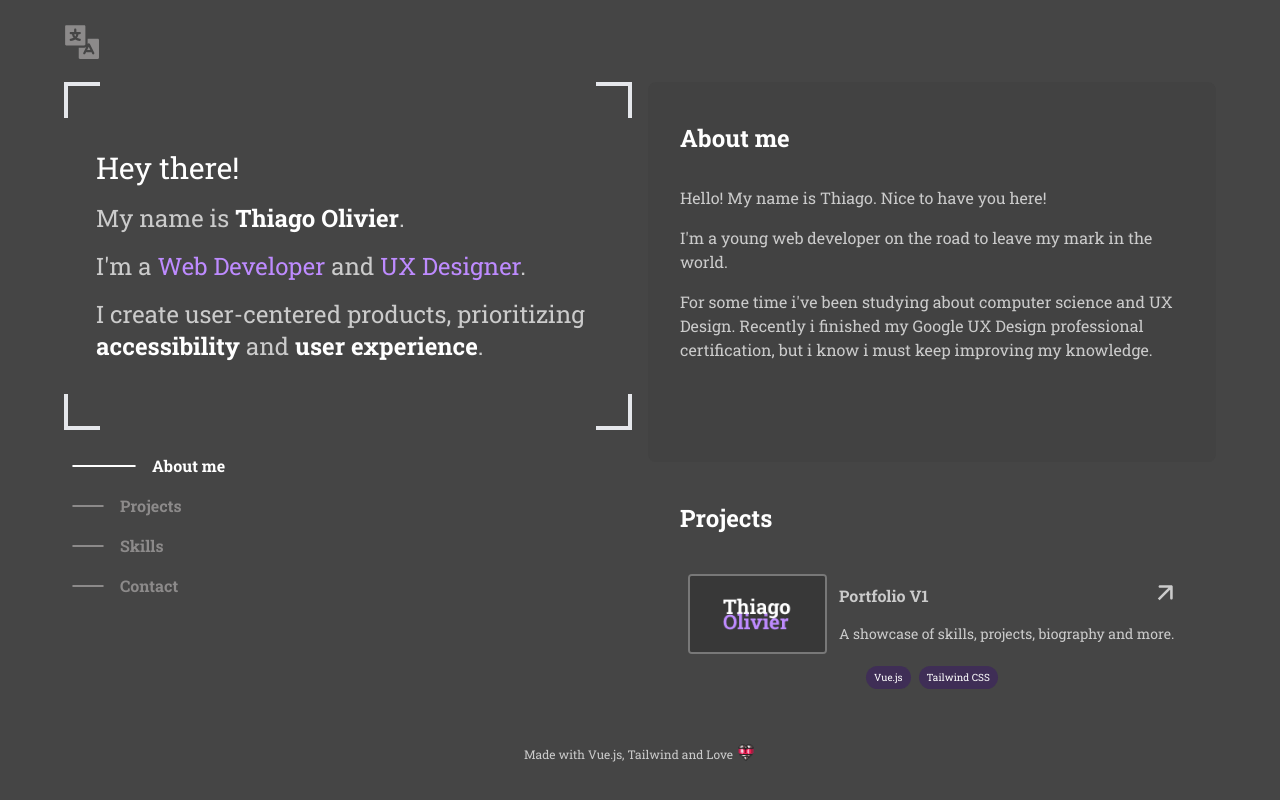
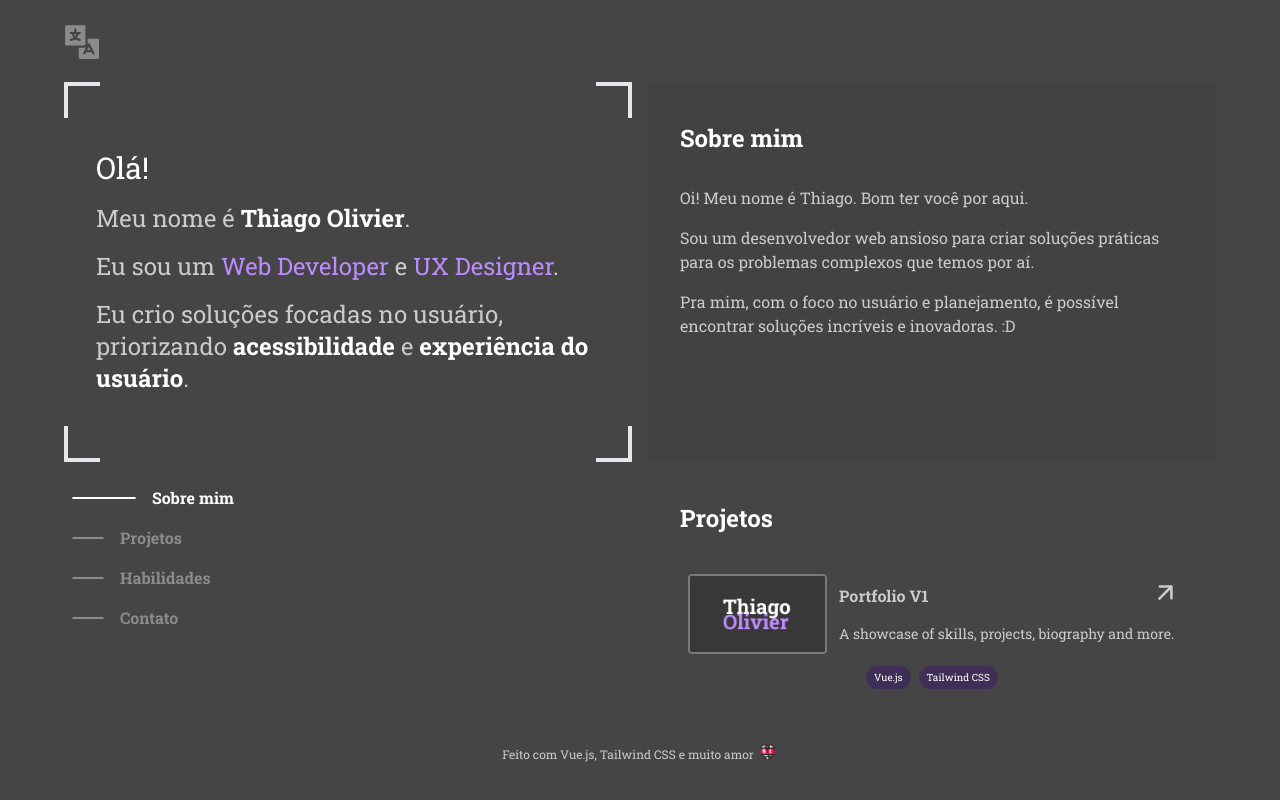
Before and after one commit to thiagoolivier/portfolio, a Vue app: page / in a window 1280 px wide. Built offline with nearby package versions, Linux system fonts and the light colour scheme.

Commit message:
Implements language switcher

```diff
--- a/package.json
+++ b/package.json
@@ -10,7 +10,8 @@
   },
   "dependencies": {
     "@vueuse/core": "^10.5.0",
-    "vue": "^3.3.4"
+    "vue": "^3.3.4",
+    "vue-i18n": "^9.6.4"
   },
   "devDependencies": {
     "@vitejs/plugin-vue": "^4.2.3",
--- a/src/App.vue
+++ b/src/App.vue
@@ -1,7 +1,7 @@
 <template>
   <div class="md:max-h-[100vh] py-6 lg:px-2">
     <div class="grid lg:grid-cols-1 lg:max-w-6xl lg:mx-auto max-lg:mx-2">
-      <TranslateButton />
+      <TranslateButton :title="$t('translateButton.title')" />
     </div>
     <div class="grid gap-4 lg:grid-cols-2 lg:max-w-6xl lg:mx-auto mt-4">
       <LeftDiv class="max-lg:mx-2" />
@@ -9,8 +9,8 @@
     </div>
     <footer class="grid lg:grid-cols-1 lg:max-w-6xl lg:mx-auto max-lg:mx-2">
       <p class="py-4 text-center">
-        <small class="text-xs normal-text align-bottom">Made with Vue.js, Tailwind and Love </small>
-        <img class="inline w-5" src="/images/heart-tank.gif" alt="Megaman-x heart tank GIF.">
+        <small class="text-xs normal-text align-bottom">{{ $t('footer.madeWith') }}</small>
+        <img class="ml-1 inline w-5" src="/images/heart-tank.gif" alt="Megaman-x heart tank GIF.">
       </p>
     </footer>
   </div>
--- a/src/components/ContactOption.vue
+++ b/src/components/ContactOption.vue
@@ -11,7 +11,7 @@
       <slot name="link-text"></slot>
     </span>
 
-    <button ref="copyBtn" @click="copyText" title="Copy content" id="copy-btn" class="inline-block">
+    <button ref="copyBtn" @click="copyText" :title="$t('components.contactOption.copyContentTitle')" id="copy-btn" class="inline-block">
       <svg class="svg-icon" id="copy-icon" width="24" height="24" viewBox="0 0 24 24" xmlns="http://www.w3.org/2000/svg">
         <path
           d="M15.2728 4H6.54549C5.74549 4 5.09094 4.65455 5.09094 5.45455V15.6364H6.54549V5.45455H15.2728V4ZM17.4546 6.90909H9.45458C8.65458 6.90909 8.00003 7.56364 8.00003 8.36364V18.5455C8.00003 19.3455 8.65458 20 9.45458 20H17.4546C18.2546 20 18.9091 19.3455 18.9091 18.5455V8.36364C18.9091 7.56364 18.2546 6.90909 17.4546 6.90909ZM17.4546 18.5455H9.45458V8.36364H17.4546V18.5455Z" />
--- a/src/components/CopyAlert.vue
+++ b/src/components/CopyAlert.vue
@@ -1,11 +1,10 @@
 <template>
   <div class="badge -right-7 -top-8 w-max py-1 px-1 text-xs font-bold shadow-md">
-    Text copied
+     {{ $t('components.copyAlert') }}
   </div>
 </template>
 
 <script setup>
-
 </script>
 
 <style scoped>
--- a/src/layouts/LeftDiv.vue
+++ b/src/layouts/LeftDiv.vue
@@ -7,14 +7,15 @@
       </div>
 
       <div class="font-normal px-8 space-y-4">
-        <h1 class="text-3xl text-white">Hey there!</h1>
+        <h1 class="text-3xl text-white">{{ $t('salutation.hey_there') }}</h1>
         <p class="text-2xl text-[#CBCBCB] space-y-4">
-          <span class="inline-block">My name is <span class="text-white font-bold">Thiago Olivier</span>.</span><br>
-          <span class="inline-block">I'm a <span class="text-[#BE8BFF]">Web Developer</span> and <span
-              class="text-[#BE8BFF]">UX Designer</span>.</span><br>
-          <span class="inline-block">I create user-centered products, prioritizing <span
-              class="text-white font-bold">accessibility</span> and <span class="text-white font-bold">user
-              experience</span>.</span>
+          <span class="inline-block">{{ $t('salutation.my_name_is') }} <span class="text-white font-bold">Thiago
+              Olivier</span>.</span><br>
+          <span class="inline-block">{{ $t('salutation.im_a') }} <span class="text-[#BE8BFF]">Web Developer</span> {{
+            $t('salutation.and') }}<span class="text-[#BE8BFF]"> UX Designer</span>.</span><br>
+          <span class="inline-block">{{ $t('salutation.i_create') }} <span class="text-white font-bold">{{
+            $t('salutation.accessibility') }}</span> {{ $t('salutation.and') }} <span class="text-white font-bold">
+              {{ $t('salutation.ux') }}</span>.</span>
         </p>
       </div>
 
@@ -25,13 +26,26 @@
     </div>
     <nav v-if="width >= 1024" class="mt-4">
       <ul id="desktop-nav" class="w-max">
-        <template v-for="(item, index) in desktopNavItems" :key="index">
-          <li :id="item.htmlId">
-            <DesktopNavItem :href="item.href">
-              {{ item.innerText }}
-            </DesktopNavItem>
-          </li>
-        </template>
+        <li :id="'about-me-nav'">
+          <DesktopNavItem :href="'#about-me'">
+            {{ $t('desktop_nav_items.about_me') }}
+          </DesktopNavItem>
+        </li>
+        <li :id="'projects-nav'">
+          <DesktopNavItem :href="'#projects'">
+            {{ $t('desktop_nav_items.projects') }}
+          </DesktopNavItem>
+        </li>
+        <li :id="'skills-nav'">
+          <DesktopNavItem :href="'#skills'">
+            {{ $t('desktop_nav_items.skills') }}
+          </DesktopNavItem>
+        </li>
+        <li :id="'contact-nav'">
+          <DesktopNavItem :href="'#contact'">
+            {{ $t('desktop_nav_items.contact') }}
+          </DesktopNavItem>
+        </li>
       </ul>
     </nav>
   </div>
@@ -44,41 +58,18 @@ import CorneredContainer from '../components/CorneredContainer.vue';
 import DesktopNavItem from '../components/DesktopNavItem.vue';
 
 const useBreakpoints = () => {
-  let windowWidth = ref(window.innerWidth)
+  let windowWidth = ref(window.innerWidth);
 
-  const onWidthChange = () => windowWidth.value = window.innerWidth
-  onMounted(() => window.addEventListener('resize', onWidthChange))
-  onUnmounted(() => window.removeEventListener('resize', onWidthChange))
+  const onWidthChange = () => windowWidth.value = window.innerWidth;
+  onMounted(() => window.addEventListener('resize', onWidthChange));
+  onUnmounted(() => window.removeEventListener('resize', onWidthChange));
 
-  const width = computed(() => windowWidth.value)
+  const width = computed(() => windowWidth.value);
 
   return { width }
 }
 
-const { width } = useBreakpoints()
-
-const desktopNavItems = [
-  {
-    "htmlId": 'about-me-nav',
-    "href": '#about-me',
-    "innerText": "About me"
-  },
-  {
-    "htmlId": 'projects-nav',
-    "href": "#projects",
-    "innerText": "Projects"
-  },
-  {
-    "htmlId": 'skills-nav',
-    "href": "#skills",
-    "innerText": "Skills"
-  },
-  {
-    "htmlId": 'contact-nav',
-    "href": "#contact",
-    "innerText": "Contact"
-  },
-]
+const { width } = useBreakpoints();
 
 function handleRightDivScroll() {
   const parentDiv = document.getElementById('right-div');
--- a/src/layouts/RightDiv.vue
+++ b/src/layouts/RightDiv.vue
@@ -1,50 +1,49 @@
 <template>
   <div id="right-div" class="scroll-smooth">
     <Container id="about-me" class="bg-[#424242]">
-      <h2 class="content-title">About me</h2>
+      <h2 class="content-title">{{ $t('about.title') }}</h2>
       <div class="normal-text">
-        <p>Hello! My name is Thiago. Nice to have you here!</p>
-        <p>I'm a young web developer on the road to leave my mark in the world.</p>
-        <p>For some time i've been studying about computer science and UX Design. Recently i finished my Google UX Design
-          professional certification, but i know i must keep improving my knowledge.</p>
+        <p>{{ $t('about.p1') }}</p>
+        <p>{{ $t('about.p2') }}</p>
+        <p>{{ $t('about.p3') }}</p>
       </div>
     </Container>
 
     <Container id="projects">
-      <h2 class="content-title">Projects</h2>
+      <h2 class="content-title">{{ $t('projects.title') }}</h2>
       <div class="space-y-3">
       <ProjectCard v-for="project in projects" :key="project" :project="project" />
       </div>
     </Container>
 
     <Container id="skills" class="bg-[#424242]">
-      <h2 class="content-title">Skills</h2>
+      <h2 class="content-title">{{  $t('skills.title') }}</h2>
       <Skill :skillLevel="3">
-        <slot>Laravel</slot>
+        <slot>{{  $t('skills.skill1') }}</slot>
       </Skill>
       <Skill :skillLevel="2">
-        <slot>Vue.js</slot>
+        <slot>{{  $t('skills.skill2') }}</slot>
       </Skill>
       <Skill :skillLevel="3">
-        <slot>UX Design and Figma</slot>
+        <slot>{{  $t('skills.skill3') }}</slot>
       </Skill>
       <Skill :skillLevel="4">
-        <slot>Problem-Solving</slot>
+        <slot>{{  $t('skills.skill4') }}</slot>
       </Skill>
       <Skill :skillLevel="4">
-        <slot>Communication</slot>
+        <slot>{{  $t('skills.skill5') }}</slot>
       </Skill>
       <Skill :skillLevel="3">
-        <slot>Adaptability</slot>
+        <slot>{{  $t('skills.skill6') }}</slot>
       </Skill>
     </Container>
 
     <Container id="contact" class="flex flex-col items-center pt-32 md:pb-[18rem] max-sm:pb-[10rem] space-y-[6rem]">
-      <h2 class="content-title">Contact</h2>
-      <p class="normal-text text-center">Feel free to reach me through the following links</p>
+      <h2 class="content-title">{{ $t('contact.title') }}</h2>
+      <p class="normal-text text-center">{{ $t('contact.feelFree') }}</p>
 
       <div class="space-y-8">
-        <ContactOption :title="'Link to Github'" :url="'https://www.github.com/thiagoolivier'">
+        <ContactOption :title="$t('contact.github.title')" :url="'https://www.github.com/thiagoolivier'">
           <template #contact-icon>
             <svg class="svg-icon" width="28" height="28" viewBox="0 0 28 28" xmlns="http://www.w3.org/2000/svg">
               <path
@@ -57,7 +56,7 @@
           </template>
         </ContactOption>
 
-        <ContactOption :title="'Link to Linkedin'" :url="'https://www.linkedin.com/in/thiagoolivier/'">
+        <ContactOption :title="$t('contact.linkedin.title')" :url="'https://www.linkedin.com/in/thiagoolivier/'">
           <template #contact-icon>
             <svg class="svg-icon" width="28" height="28" viewBox="0 0 28 28" xmlns="http://www.w3.org/2000/svg">
               <path
@@ -70,7 +69,7 @@
           </template>
         </ContactOption>
 
-        <ContactOption :title="'Send e-mail to dev.thiagoolivier@gmail.com'" :url="'mailto:dev.thiagoolivier@gmail.com'">
+        <ContactOption :title="$t('contact.email.title')" :url="'mailto:dev.thiagoolivier@gmail.com'">
           <template #contact-icon>
             <svg class="svg-icon" width="28" height="32" viewBox="0 0 28 32" xmlns="http://www.w3.org/2000/svg">
               <path
--- /dev/null
+++ b/src/locales/en.js
@@ -0,0 +1,60 @@
+export const en = {
+  components: {
+    copyAlert: "Text copied",
+    contactOption: {
+      copyContentTitle: "Copy content",
+    },
+  },
+  translateButton: {
+    title: 'Choose language'
+  },
+  salutation: {
+    hey_there: "Hey there!",
+    my_name_is: "My name is",
+    im_a: "I'm a",
+    and: "and",
+    i_create: "I create user-centered products, prioritizing",
+    accessibility: "accessibility",
+    ux: "user experience",
+  },
+  desktop_nav_items: {
+    about_me: "About me",
+    projects: "Projects",
+    skills: "Skills",
+    contact: "Contact",
+  },
+  about: {
+    title: "About me",
+    p1: "Hi! My name is Thiago. Nice to have you around here.",
+    p2: "I'm a web developer eager to create practical solutions for the complex problems we have out there.",
+    p3: "For me, with a user-centered design and good planning, it's possible to find incredible and innovative solutions. :D",
+  },
+  projects: {
+    title: "Projects",
+  },
+  skills: {
+    title: "Skills",
+    skill1: "Laravel",
+    skill2: "Vue.js",
+    skill3: "UX Design and Figma",
+    skill4: "Problem-solving",
+    skill5: "Communication",
+    skill6: "Adaptability",
+  },
+  contact: {
+    title: "Contact",
+    feelFree: "Feel free to reach me through the following links",
+    github: {
+      title: "Go to Thiago's Github profile.",
+    },
+    linkedin: {
+      title: "Go to Thiago's LinkedIn profile.",
+    },
+    email: {
+      title: "Send e-mail to dev.thiagoolivier@gmail.com.",
+    },
+  },
+  footer: {
+    madeWith: "Made with Vue.js, Tailwind CSS and lots of love",
+  },
+};
--- /dev/null
+++ b/src/locales/pt_BR.js
@@ -0,0 +1,60 @@
+export const pt_BR = {
+  components: {
+    copyAlert: "Texto copiado",
+    contactOption: {
+      copyContentTitle: "Copiar conteúdo",
+    },
+  },
+  translateButton: {
+    title: "Escolher idioma",
+  },
+  salutation: {
+    hey_there: "Olá!",
+    my_name_is: "Meu nome é",
+    im_a: "Eu sou um",
+    and: "e",
+    i_create: "Eu crio soluções focadas no usuário, priorizando",
+    accessibility: "acessibilidade",
+    ux: "experiência do usuário",
+  },
+  desktop_nav_items: {
+    about_me: "Sobre mim",
+    projects: "Projetos",
+    skills: "Habilidades",
+    contact: "Contato",
+  },
+  about: {
+    title: "Sobre mim",
+    p1: "Oi! Meu nome é Thiago. Bom ter você por aqui.",
+    p2: "Sou um desenvolvedor web ansioso para criar soluções práticas para os problemas complexos que temos por aí.",
+    p3: "Pra mim, com o foco no usuário e planejamento, é possível encontrar soluções incríveis e inovadoras. :D",
+  },
+  projects: {
+    title: "Projetos",
+  },
+  skills: {
+    title: "Habilidades",
+    skill1: "Laravel",
+    skill2: "Vue.js",
+    skill3: "UX Design e Figma",
+    skill4: "Solução de Problemas",
+    skill5: "Comunicação",
+    skill6: "Adaptabilidade",
+  },
+  contact: {
+    title: "Contato",
+    feelFree: "Sinta-se à vontade para entrar em contato pelos seguintes links",
+    github: {
+      title: "Ir para o perfil de Thiago no Github.",
+    },
+    linkedin: {
+      title: "Ir para o perfil de Thiago no Linkedin.",
+    },
+    email: {
+      title: "Enviar e-mail para dev.thiagoolivier@gmail.com.",
+    },
+  },
+  footer: {
+    madeWith: "Feito com Vue.js, Tailwind CSS e muito amor",
+  },
+};
```
Also changed, not shown: src/components/TranslateButton.vue (+47 -35 lines), src/main.js (+19 -4 lines), 1 other file (tests, documents, lock files or other folders).
